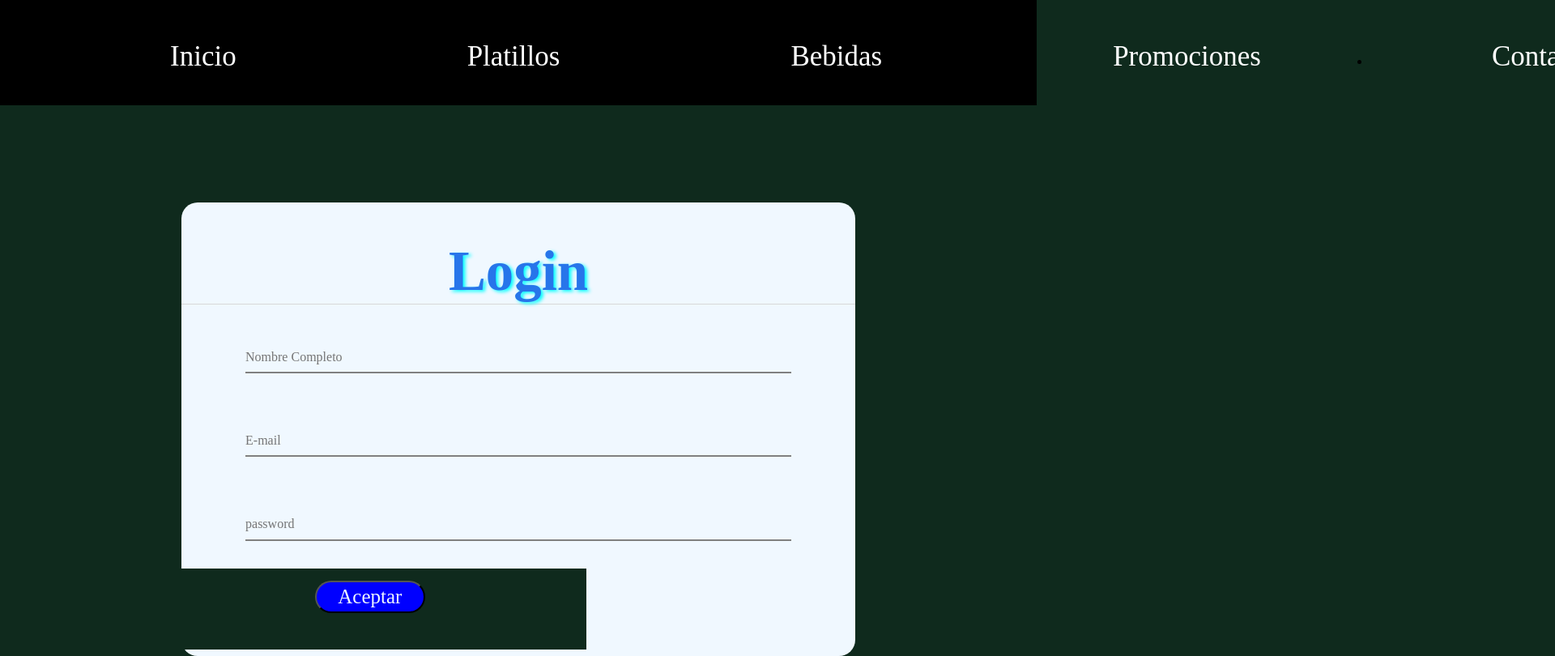
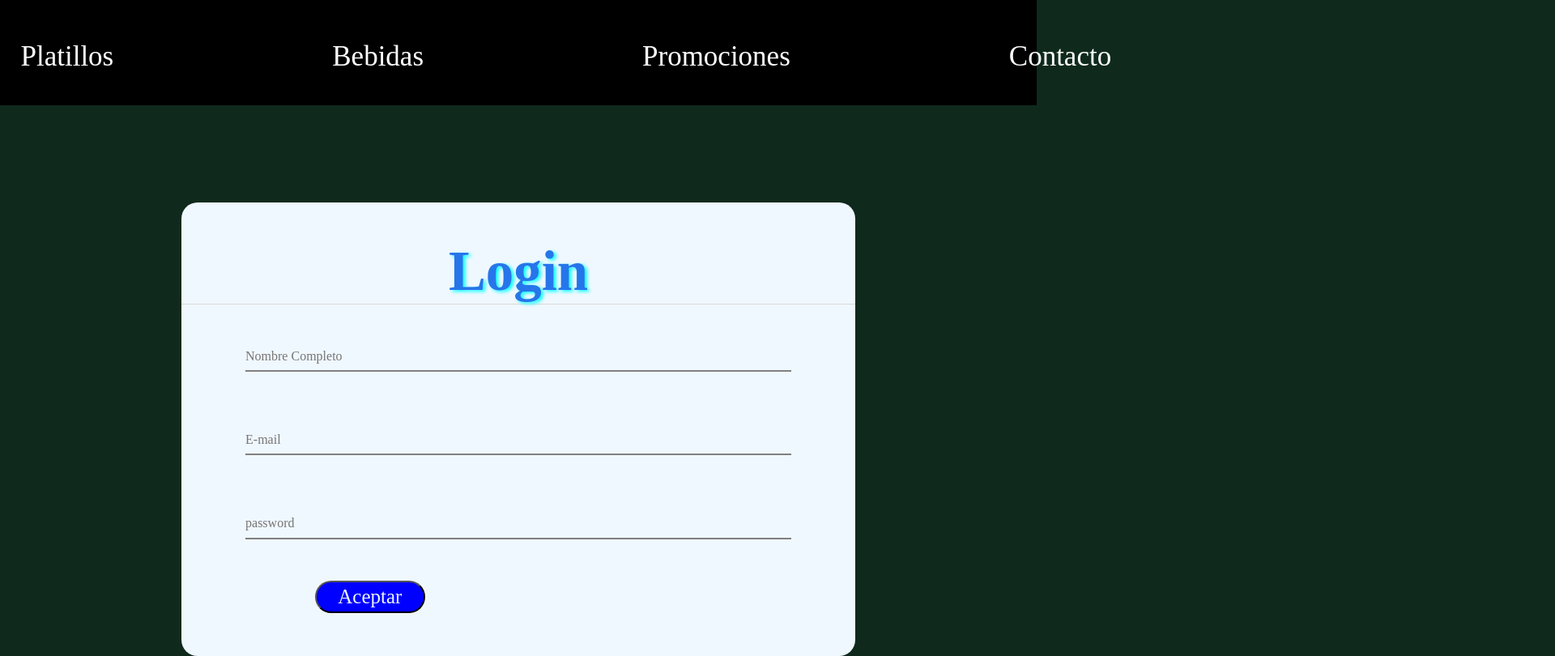
Before and after one commit to pirirsuruykeilapamela-droid/Restaurante, a plain HTML site: page contacto.html in a window 1280 px wide. Shown: the top 810 px of the page at 81% size, 1920 px wide, since content can reach past the window. Drawn offline with Linux system fonts and the light colour scheme.

Commit message:
se modifico la barra

```diff
--- a/css/bebidas.css
+++ b/css/bebidas.css
@@ -14,7 +14,6 @@
         #375534 60%,
         #4d6f4f 100%
     );
-    overflow: hidden;
 }
 
 .barra{
--- a/css/contacto.css
+++ b/css/contacto.css
@@ -1,11 +1,11 @@
 *{
     margin: 0;
     padding: 0;
+    box-sizing: border-box;
 }
 
 body{
     background-color: #0F2A1D;
-    overflow: hidden;
 }
 
 .barra{
@@ -18,8 +18,7 @@
     display: grid;
     justify-content: center;
     align-items: center;
-    gap: 15px;
-    width: 100%;
+    width: 70%;
     height: 70%;
 }
 li:hover{
@@ -113,7 +112,6 @@
 .boton{
     width: 500px;
     height: 100px;
-    background-color: #0F2A1D;
 }
 
 .boton a button{
@@ -149,9 +147,8 @@
     background-color: rgb(0, 0, 0);
 }
 ul{
-    display: grid;
     display: flex;
-    justify-content: space-between;
+    justify-content: center;
     align-items: center;
     height: 140px;
 
@@ -162,3 +159,4 @@
 ul li a{
     font-size: 35px;
 }
+}
```
